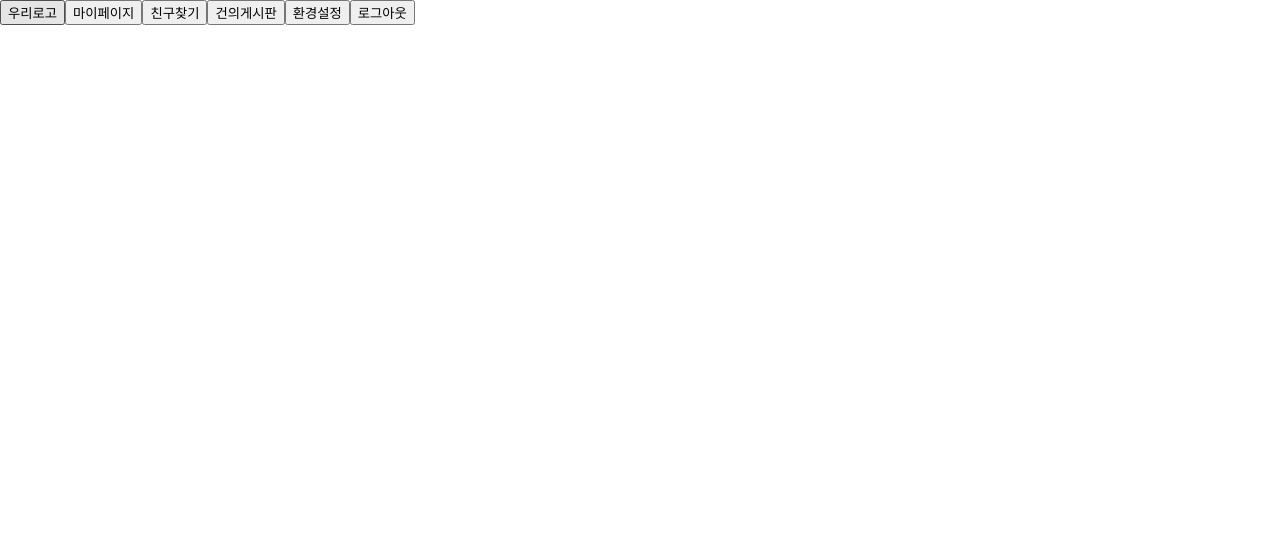
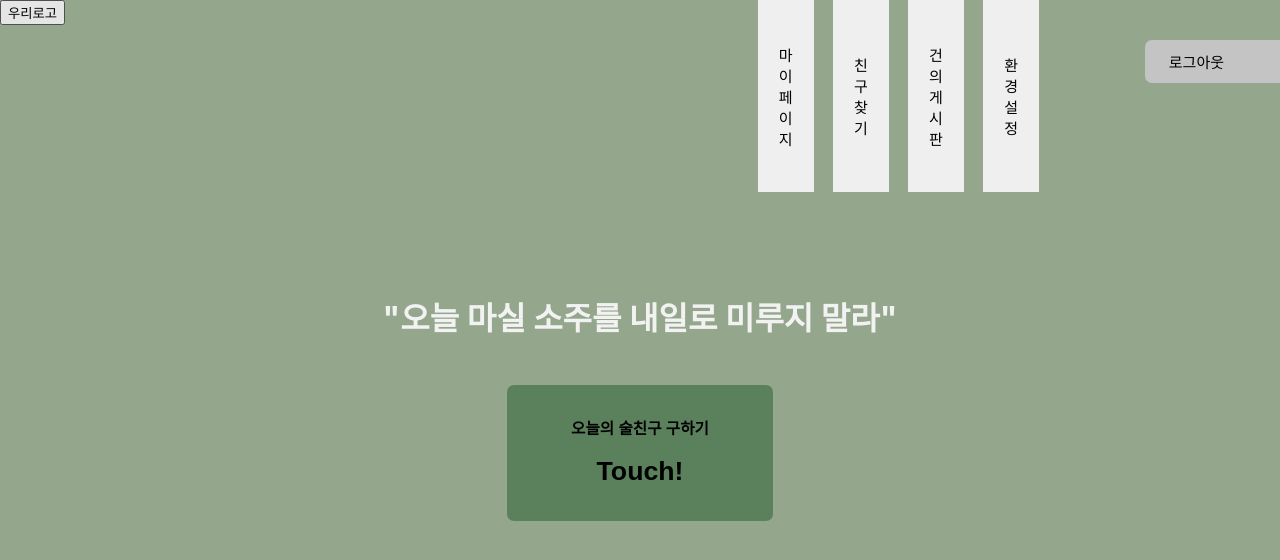
Before and after one commit to eunzi-kim/sool_talk, a React (Create React App) app in the folder client/: page /#/ in a window 1280 px wide. Shown: the top 560 px of the page. Built offline with nearby package versions, Linux system fonts and the light colour scheme.

Commit message:
Add home css

```diff
--- a/client/package.json
+++ b/client/package.json
@@ -7,8 +7,10 @@
     "@testing-library/react": "^11.1.0",
     "@testing-library/user-event": "^12.1.10",
     "axios": "^0.21.1",
+    "bootstrap": "^5.0.2",
     "prop-types": "^15.7.2",
     "react": "^17.0.2",
+    "react-bootstrap": "^2.0.0-beta.4",
     "react-dom": "^17.0.2",
     "react-router-dom": "^5.2.0",
     "react-scripts": "4.0.3",
--- a/client/src/App.js
+++ b/client/src/App.js
@@ -9,7 +9,7 @@ function App() {
   return (
     <HashRouter>
       <Navigation />
-      <Route path="/home" component={Home} exact={true} />
+      <Route path="/" component={Home} exact={true} />
       <Route path="/login" component={Login} />
       <Route path="/mypage" component={Mypage} />
       <Route path="/logout" component={Login} />
--- /dev/null
+++ b/client/src/components/Navigation.css
@@ -0,0 +1,50 @@
+.container {
+  display: flex;
+  justify-content: space-between;
+}
+
+.content {
+  display: flex;
+  justify-content: space-between;
+}
+
+.categories {
+  display: flex;
+  justify-content: space-between;
+}
+
+.category {
+  margin: 0 0.6rem;
+  width: 3.5rem;
+}
+
+.category-btn {
+  font-size: 15px;
+  padding: 1.2rem;
+  height: 12rem;
+  border: none;
+}
+
+.category-btn:hover {
+  cursor: pointer;
+  background-color: #6f4f28;
+}
+
+.logout {
+  margin-top: 2.5rem;
+  margin-left: 6rem;
+}
+
+.logout-btn {
+  padding: 0.7rem 3.5rem 0.7rem 1.5rem;
+  border: none;
+  background-color: #c4c4c4;
+  border-top-left-radius: 7px;
+  border-bottom-left-radius: 7px;
+  font-size: 15px;
+}
+
+.logout-btn:hover {
+  background-color: #5A805C;
+  cursor: pointer;
+}
--- a/client/src/components/Navigation.js
+++ b/client/src/components/Navigation.js
@@ -1,27 +1,44 @@
 import React from "react";
 import { Link } from "react-router-dom";
+import "./Navigation.css";
 
 function Navigation() {
   return (
-    <div>
-      <Link to="/home">
+    <div className="container">
+      <div className="logo">
+        <Link to="/">
           <button>우리로고</button>
         </Link>
+      </div>
+      <div className="content">
+        <div className="categories">
+          <div className="mypage category">
             <Link to="/mypage">
-        <button>마이페이지</button>
+              <button className="category-btn">마이페이지</button>
             </Link>
+          </div>
+          <div className="search-friends category">
             <Link to="/search-friends">
-        <button>친구찾기</button>
+              <button className="category-btn">친구찾기</button>
             </Link>
+          </div>
+          <div className="articles category">
             <Link to="/articles">
-        <button>건의게시판</button>
+              <button className="category-btn">건의게시판</button>
             </Link>
+          </div>
+          <div className="setting category">
             <Link to="/setting">
-        <button>환경설정</button>
+              <button className="category-btn">환경설정</button>
             </Link>
+          </div>
+        </div>
+        <div className="logout">
           <Link to="/logout">
-        <button>로그아웃</button>
+            <button className="logout-btn">로그아웃</button>
           </Link>
+        </div>
+      </div>
     </div>
   );
 }
--- a/client/src/index.css
+++ b/client/src/index.css
@@ -5,6 +5,8 @@ body {
     sans-serif;
   -webkit-font-smoothing: antialiased;
   -moz-osx-font-smoothing: grayscale;
+  background-color: #94A78C;
+  height: 100vh;
 }
 
 code {
--- /dev/null
+++ b/client/src/routes/Home.css
@@ -0,0 +1,30 @@
+.home {
+  display: flex;
+  flex-direction: column;
+  align-items: center;
+  margin-top: 5rem;
+}
+
+.random-card{
+  color: #f2f2f2;
+  margin-bottom: 1.5rem;
+}
+
+.random-btn {
+  padding: 1rem 4rem;
+  border: 0;
+  border-top-left-radius: 7px;
+  border-top-right-radius: 7px;
+  border-bottom-left-radius: 7px;
+  border-bottom-right-radius: 7px;
+  background-color: #5A805C;
+}
+
+.random-btn:hover {
+  background-color: grey;
+  cursor: pointer;
+}
+
+.random-btn:hover h1 {
+  color: #f2f2f2;
+}
--- a/client/src/routes/Home.js
+++ b/client/src/routes/Home.js
@@ -1,10 +1,19 @@
 import React from "react";
+import Button from 'react-bootstrap/Button';
+import "./Home.css"
 
 function Home() {
   return (
-    <div>
-      <h1>"오늘 마실 소주를 내일로 미루지 말라"</h1>
-      <button>오늘의 술친구 구하기 Touch!</button>
+    <div className="home">
+      <div className="random-card">
+        <h1>"오늘 마실 소주를 내일로 미루지 말라"</h1>
+      </div>
+      <div className="random">
+        <Button variant="success" className="random-btn">
+          <h3>오늘의 술친구 구하기</h3>
+          <h1>Touch!</h1>
+        </Button>{' '}
+      </div>
     </div>
   );
 }
```
Also changed, not shown: 1 other file (tests, documents, lock files or other folders). Lines whose indentation alone changed are shown as unchanged.
